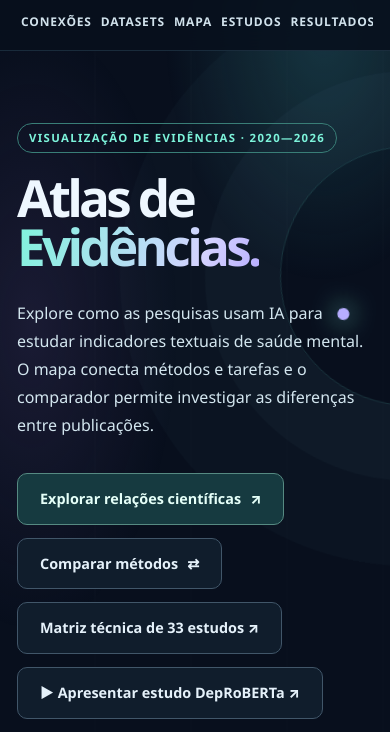
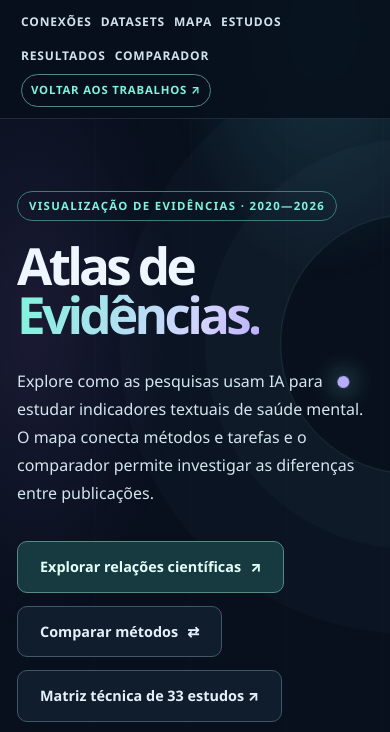
Before and after one commit to fernandomarquesaluno-svg/lia-fernando, a plain HTML site: page atividades/atlas/index.html in a window 390 px wide. Shown: the part 37-769 px from the top of the page. Drawn offline with Linux system fonts and the light colour scheme.

```diff
--- a/assets/atlas-consolidacao.css
+++ b/assets/atlas-consolidacao.css
@@ -50,17 +50,17 @@
   .rank-card:nth-child(-n+6) { animation: none; }
 }
 
-@media (max-width: 690px) {
-  html.atlas-page { scroll-padding-top: 116px; }
+@media (max-width: 900px) {
+  html.atlas-page { scroll-padding-top: 16px; }
+  .atlas-page .topbar { position: static; }
   .atlas-page .bar-inner { display: grid; align-content: center; gap: 6px; padding-block: 8px; }
   .atlas-page .bar-nav {
     max-width: 100%;
     min-width: 0;
     margin-inline: 0;
     padding: 3px 4px;
-    overflow-x: auto;
-    white-space: nowrap;
-    scrollbar-width: thin;
+    flex-wrap: wrap;
+    row-gap: 2px;
   }
   .atlas-page .bar-nav a { flex: 0 0 auto; min-height: 32px; padding-block: 6px; }
   .atlas-page .bar-nav a:not(.bar-cta) { display: inline-flex; align-items: center; }
```
Also changed, not shown: docs/evidencias-revisao-final/celular.jpg (added), docs/evidencias-revisao-final/desktop.jpg (added), docs/evidencias-revisao-final/menu-celular.jpg (added), docs/evidencias-revisao-final/tablet.jpg (added), 2 other files.
